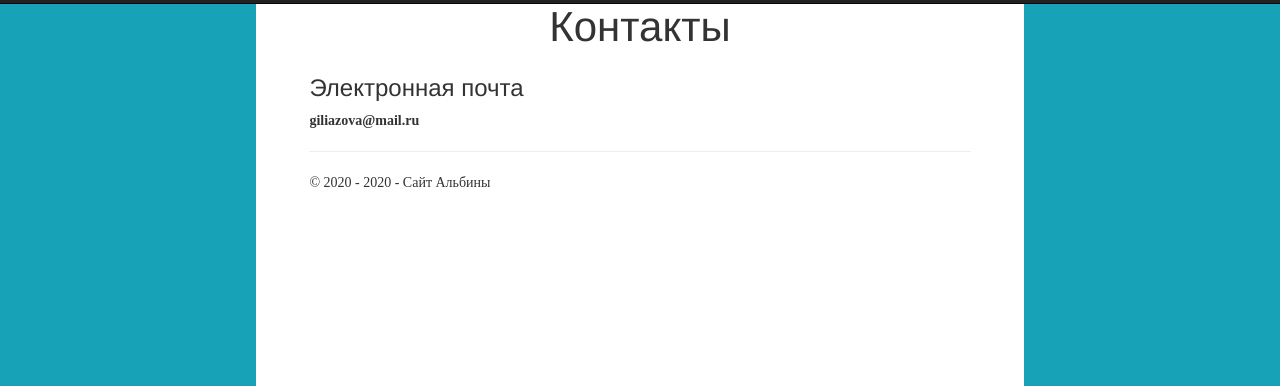
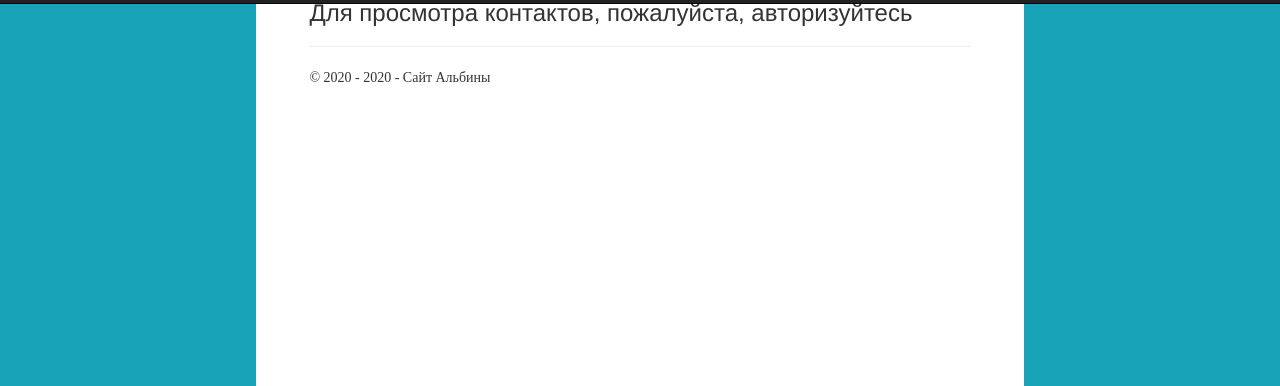
Before and after one commit to AlbinaGiliazova/Open-Edu, a Django app: template app/templates/app/contact.html in a window 1280 px wide. Shown: the part 91-477 px from the top of the page. Run offline with Django 3.2, Linux system fonts and the light colour scheme; the template is opened without the code that fills it: most values are stand-ins (such as "Sample title", 1, 10 or a date in 2020); some libraries are stand-ins or nearby versions.

Commit message:
Update contact.html

```diff
--- a/app/templates/app/contact.html
+++ b/app/templates/app/contact.html
@@ -2,11 +2,18 @@
 
 {% block content %}
 
-<h2>Контакты</h2>
+{% if user.is_authenticated %}
+
 <h3>Электронная почта</h3>
 
 <address>
-    <strong>giliazova@mail.ru</strong>
+    <strong>Адрес</strong>
 </address>
 
+{% else %}
+
+<h3> Для просмотра контактов, пожалуйста, авторизуйтесь </h3>
+
+{% endif %}
+
 {% endblock %}
```
